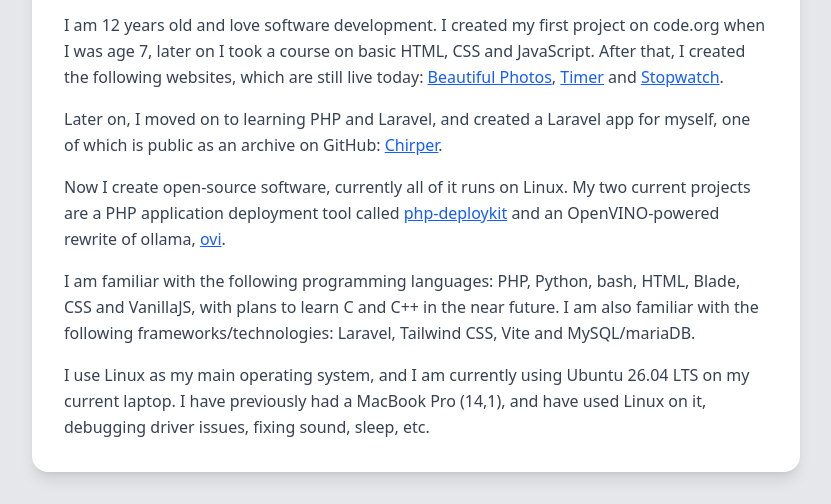
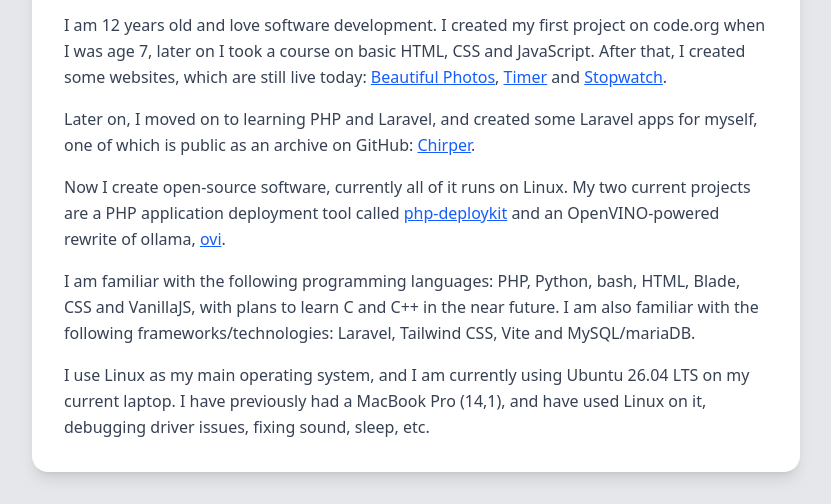
Before and after one commit to nathanael-thms/myweb2, a website built with Vite: page index.html in a window 1280 px wide. Shown: the part 443-947 px from the top of the page, without its empty margins (224-1055 px from the left). Built offline with nearby package versions, Linux system fonts and the light colour scheme.

Commit message:
update wording

```diff
--- a/index.html
+++ b/index.html
@@ -22,14 +22,14 @@
       <div class="space-y-4 text-gray-700 dark:text-blue-100 text-sm sm:text-base leading-relaxed text-left">
         <p>
           I am 12 years old and love software development. I created my first project on code.org when I was age 7, later on I took a course on basic HTML, CSS and JavaScript.
-          After that, I created the following websites, which are still live today:
+          After that, I created some websites, which are still live today:
           <a class="text-blue-600 dark:text-blue-400 underline" href="https://photos.nattho.com">Beautiful Photos</a>,
           <a class="text-blue-600 dark:text-blue-400 underline" href="https://timer.nattho.com">Timer</a> and
           <a class="text-blue-600 dark:text-blue-400 underline" href="https://stopwatch.nattho.com">Stopwatch</a>.
         </p>
 
         <p>
-          Later on, I moved on to learning PHP and Laravel, and created a Laravel app for myself, one of which is public as an archive on GitHub:
+          Later on, I moved on to learning PHP and Laravel, and created some Laravel apps for myself, one of which is public as an archive on GitHub:
           <a class="text-blue-600 dark:text-blue-400 underline" href="https://github.com/nathanael-thms/chirper">Chirper</a>.
         </p>
 
```
